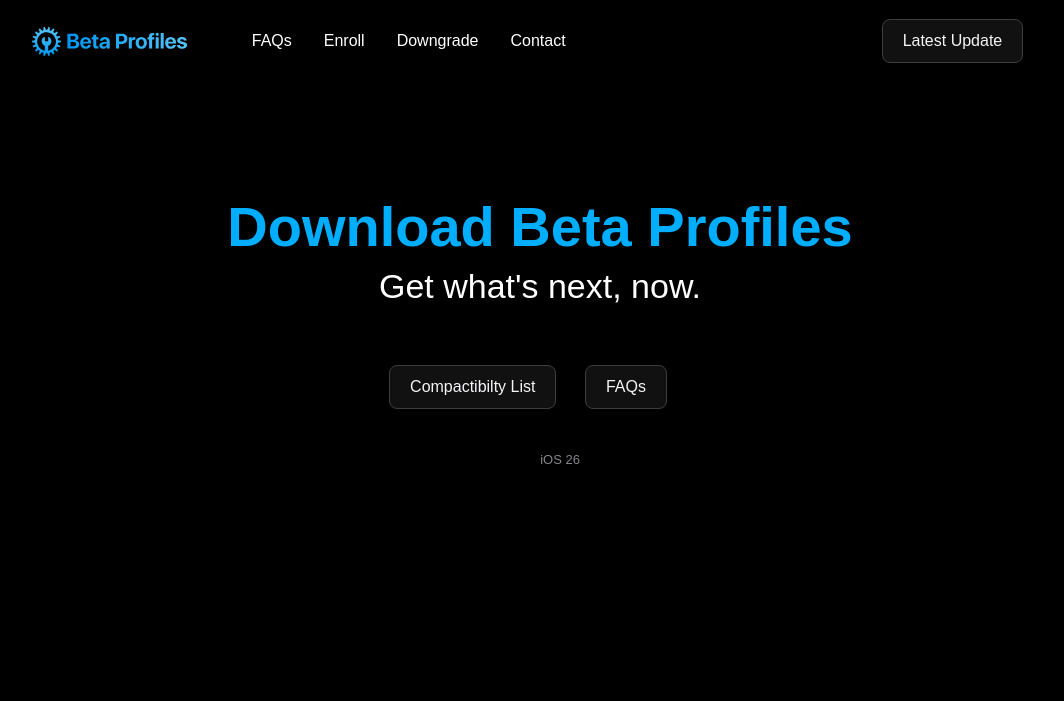
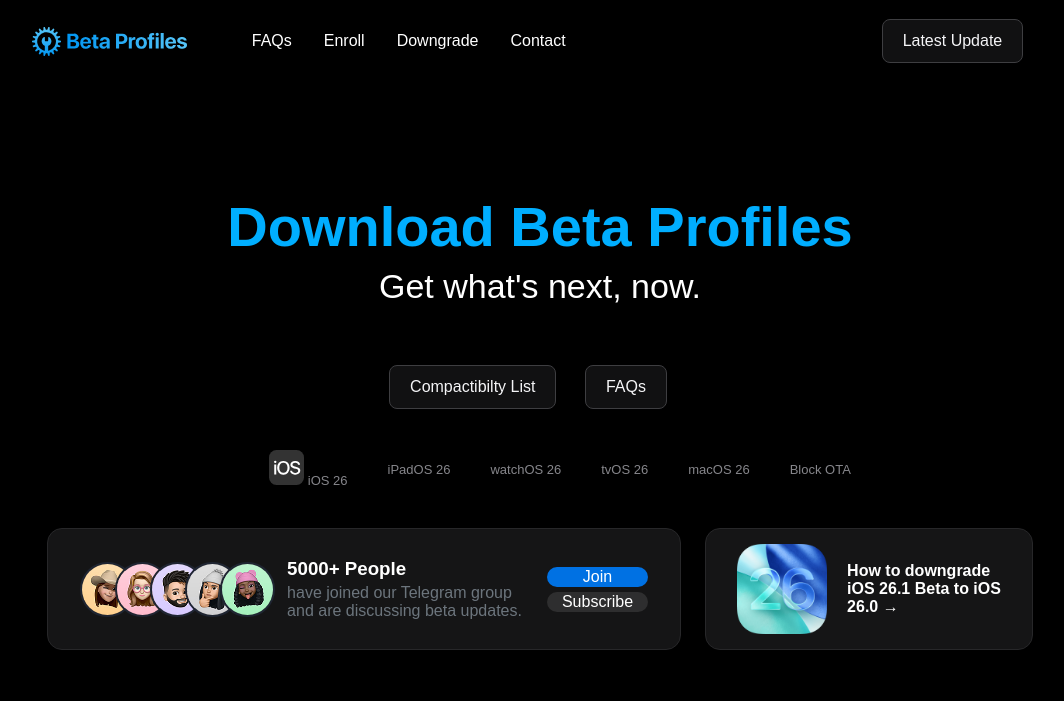
Before and after one commit to Justchidi26/beta-profiles-clone, a plain HTML site: page index.html in a window 1280 px wide. Shown: the whole page, without its empty margins (100-1164 px from the left). Drawn offline with Linux system fonts and the light colour scheme.

Commit message:
The icons and the avatar section

```diff
--- a/index.html
+++ b/index.html
@@ -1,17 +1,22 @@
 <!DOCTYPE html>
 <html lang="en">
   <head>
-    <meta charset="UTF-8">
-    <meta name="viewport" content="width=device-width, initial-scale=1.0">
+    <meta charset="UTF-8" />
+    <meta name="viewport" content="width=device-width, initial-scale=1.0" />
     <title>Download Beta Profiles</title>
-    <link rel="stylesheet" href="styles.css">
+    <link rel="stylesheet" href="styles.css" />
   </head>
   <body>
     <header>
       <nav>
         <div class="nav-bar">
           <div>
-                    <img src="assets/beta profiles logo.svg" width="155" height="29" alt="beta-profile logo">
+            <img
+              src="assets/beta profiles logo.svg"
+              width="155"
+              height="29"
+              alt="beta-profile logo"
+            />
           </div>
           <div class="navbar-nav">
             <ul class="nav-item">
@@ -21,41 +26,111 @@
               <li class="contact">Contact</li>
             </ul>
             <a class="update">Latest Update</a>
-
           </div>
-
         </div>
       </nav>
-
-
     </header>
     <main>
       <section class="profiles">
         <div class="profiles-content">
           <div class="text-center">
-                    <h1>
-                            Download Beta Profiles
-                    </h1>
+            <h1>Download Beta Profiles</h1>
             <p>Get what's next, now.</p>
             <div class="profiles-button">
               <a class="update">Compactibilty List</a>
               <a class="update">FAQs</a>
             </div>
           </div>
-
         </div>
         <div class="devices">
           <div class="devices-content">
             <ul>
               <li>
-                            <a style="color: #86868b; font-size: 13px;">iOS 26</a>
+                <a>
+                  <img
+                    src="assets/ios.svg"
+                    alt="ios icon"
+                    style="width: 35px; height: 35px"
+                  />
+                  iOS 26</a
+                >
+              </li>
+              <li>
+                <a>iPadOS 26</a>
+              </li>
+              <li>
+                <a>watchOS 26</a>
+              </li>
+              <li>
+                <a>tvOS 26</a>
+              </li>
+              <li>
+                <a>macOS 26</a>
+              </li>
+              <li>
+                <a>Block OTA </a>
               </li>
             </ul>
           </div>
         </div>
+        <div></div>
+      </section>
+      <section class="profiles-2">
+        <div class="container">
+          <div class="container-1">
+            <div class="container-1-1">
+              <ul class="avatars">
+                <li>
+                  <img src="assets/avatar-4.jpg" alt="tongue-out" />
+                </li>
+                <li>
+                  <img src="assets/avatar-5.jpg" alt="thinking" />
+                </li>
+                <li>
+                  <img src="assets/avatar-1.jpg" alt="smiling" />
+                </li>
+                <li>
+                  <img src="assets/avatar-2.jpg" alt="normal" />
+                </li>
+                <li>
+                  <img src="assets/avatar-3.jpg" alt="winking" />
+                </li>
+              </ul>
+              <div class="avatar-content">
+                <h3>5000+ People</h3>
+                <p>
+                  have joined our Telegram group
+                  <br />
+                  and are discussing beta updates.
+                </p>
+              </div>
+              <div class="buttons">
+                <div class="buttons-1">
+                  <!-- <div
+                    style="font-size: 16px; font-weight: 400; line-height: 0; color: #fff;">
 
+                    </div> -->
+                  Join
+                </div>
+                <div class="buttons-2">Subscribe</div>
+              </div>
+            </div>
+          </div>
+
+          <div class="container-2">
+            <div class="container-2-1">
+              <img src="assets/ios-ipados-26-logo.png" alt="ios logo" />
+
+              <div>
+                <p style="color: #fff">
+                  How to downgrade
+                  <br />iOS 26.1 Beta to iOS <br />26.0 →
+                </p>
+              </div>
+            </div>
+          </div>
+        </div>
       </section>
     </main>
-
   </body>
 </html>
--- a/styles.css
+++ b/styles.css
@@ -1,11 +1,10 @@
 *{
-    background-color: black;
     font-family: Arial, Helvetica, sans-serif;
     box-sizing: border-box;
 }
 
 body{
-    height: 100%;
+    background-color: black;
 }
 /*----Nav Bar-----*/
 header {
@@ -115,4 +114,136 @@ nav {
 }
 .devices-content{
     text-align: center;
+    padding: 0 12px;
 }
+.devices-content ul{
+    display: flex;
+    column-gap: 40px;
+    align-items: center;
+    justify-content: center;
+    margin-bottom: 40px;
+}
+.devices-content ul li{
+    display: grid;
+}
+.devices-content a{
+    color: #86868b;
+    font-size: 13px;
+}
+.profiles-2{
+    padding: 0 20px;
+    align-items: center;
+    justify-content: center;
+    display: flex;
+}
+.container{
+    display: flex;
+    padding: 0 12px;
+    margin-bottom: 48px;
+}
+.container-1{
+    display: flex;
+    padding: 0 20px;
+    background-color: #151516;
+    border: 1px solid #272729;
+    border-radius: 15px;
+}
+.container-1-1{
+    padding: 0 12px;
+    margin: 0 auto;
+    display: flex;
+    align-items: center;
+    justify-content: center;
+    gap: 25px;
+
+}
+.avatars{
+    display: flex;
+    list-style-type: none;
+    padding: 0 7px 0 0;
+    flex-direction: row-reverse;
+    margin: 0;
+}
+.avatars li{
+    height: 55px;
+    margin: 0;
+    padding: 0;
+    width: 35px;
+}
+.avatars img{
+    background-color: #596376;
+    color: #ffffff;
+    display: block;
+    font-size: 12px;
+    font-weight: 100;
+    height: 55px;
+    line-height: 55px;
+    text-align: center;
+    width: 55px;
+    border: 2px solid #1f2532;
+    border-radius: 100px 100px 100px 100px;
+    text-decoration: none;
+}
+.avatar-content{
+    margin: 16px 0;
+}
+.container-1-1 h3{
+    color: #fff;
+    font-weight: 600;
+    margin-bottom: 4px;
+    margin-top: 0px;
+}
+.container-1-1 p{
+    color: #6c757d;
+    margin: 0px;
+}
+.buttons{
+    display: grid;
+}
+.buttons-1{
+    font-size: 16px;
+    font-weight: 400;
+    background-color: #0071e3;
+    color: #fff;
+    line-height: 0;
+    align-items: center;
+    justify-content: center;
+    display: flex;
+    border-radius: 20px;
+    margin-bottom: 5px;
+    padding: 10px 15px;
+}
+.buttons-2{
+    font-size: 16px;
+    font-weight: 400;
+    background-color: rgb(81 81 81 / 42%);
+    color: #fff;
+    line-height: 0;
+    align-items: center;
+    justify-content: center;
+    display: flex;
+    border-radius: 20px;
+    padding: 10px 15px;
+}
+.container-2{
+    display: flex;
+    padding: 0 16px;
+    background-color: #151516;
+    border: 1px solid #272729;
+    border-radius: 15px;
+    margin-left: 24px;
+}
+.container-2-1{
+    display: flex;
+    justify-content: center;
+    align-items: center;
+    gap: 20px;
+    padding: 15px;
+}
+.container-2-1 img{
+    border-radius: 10px;
+    width: 90px;
+}
+.container-2-1 p{
+    font-weight: 600;
+}
```
Also changed, not shown: assets/avatar-1.jpg (added), assets/avatar-2.jpg (added), assets/avatar-3.jpg (added), assets/avatar-4.jpg (added), assets/avatar-5.jpg (added), assets/ios-18-logo.png (added), assets/ios-ipados-26-logo.png (added), assets/ios.svg (added), assets/ipados.svg (added), assets/macos.svg (added), assets/tvos.svg (added), assets/watchos.svg (added). Lines whose indentation alone changed are shown as unchanged.
